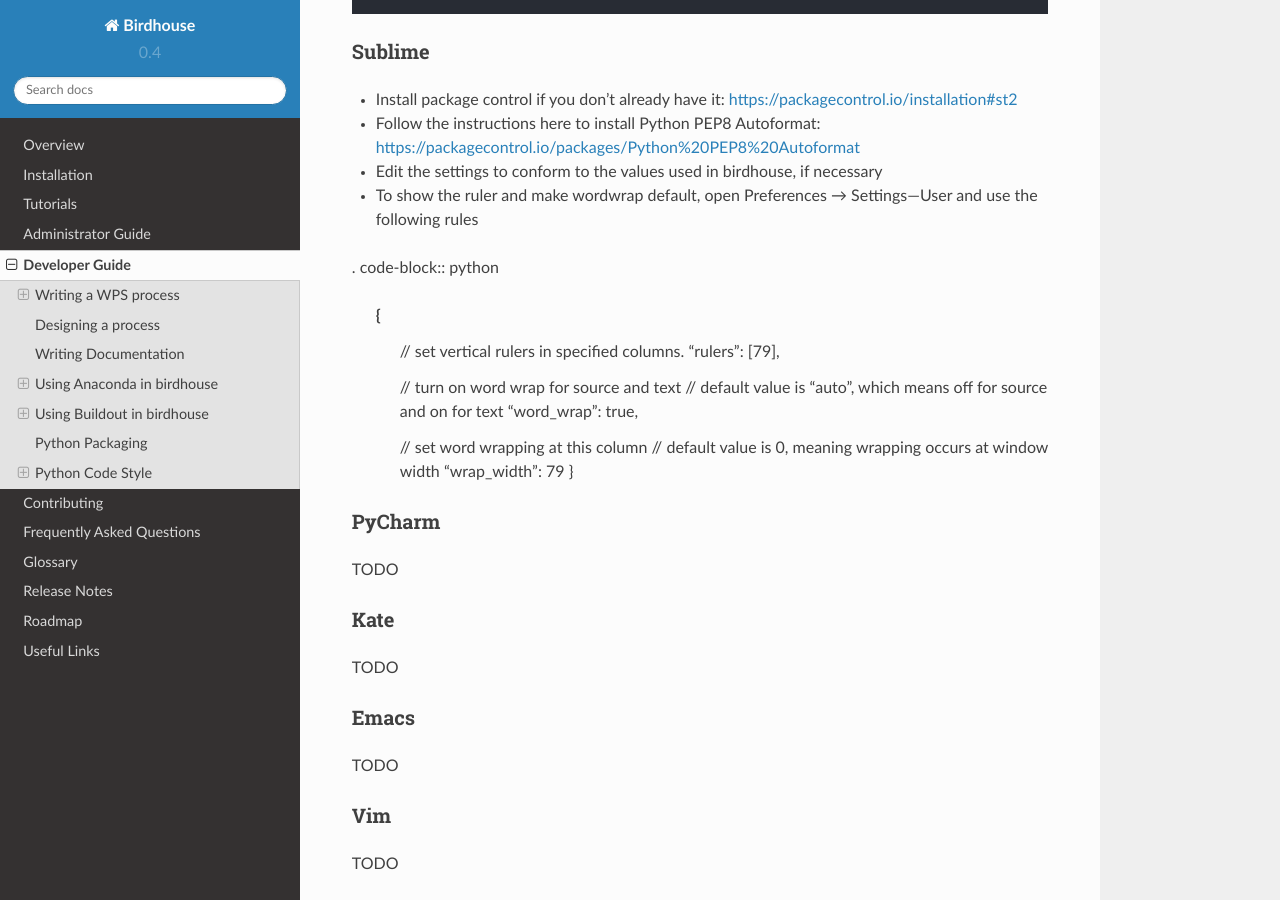
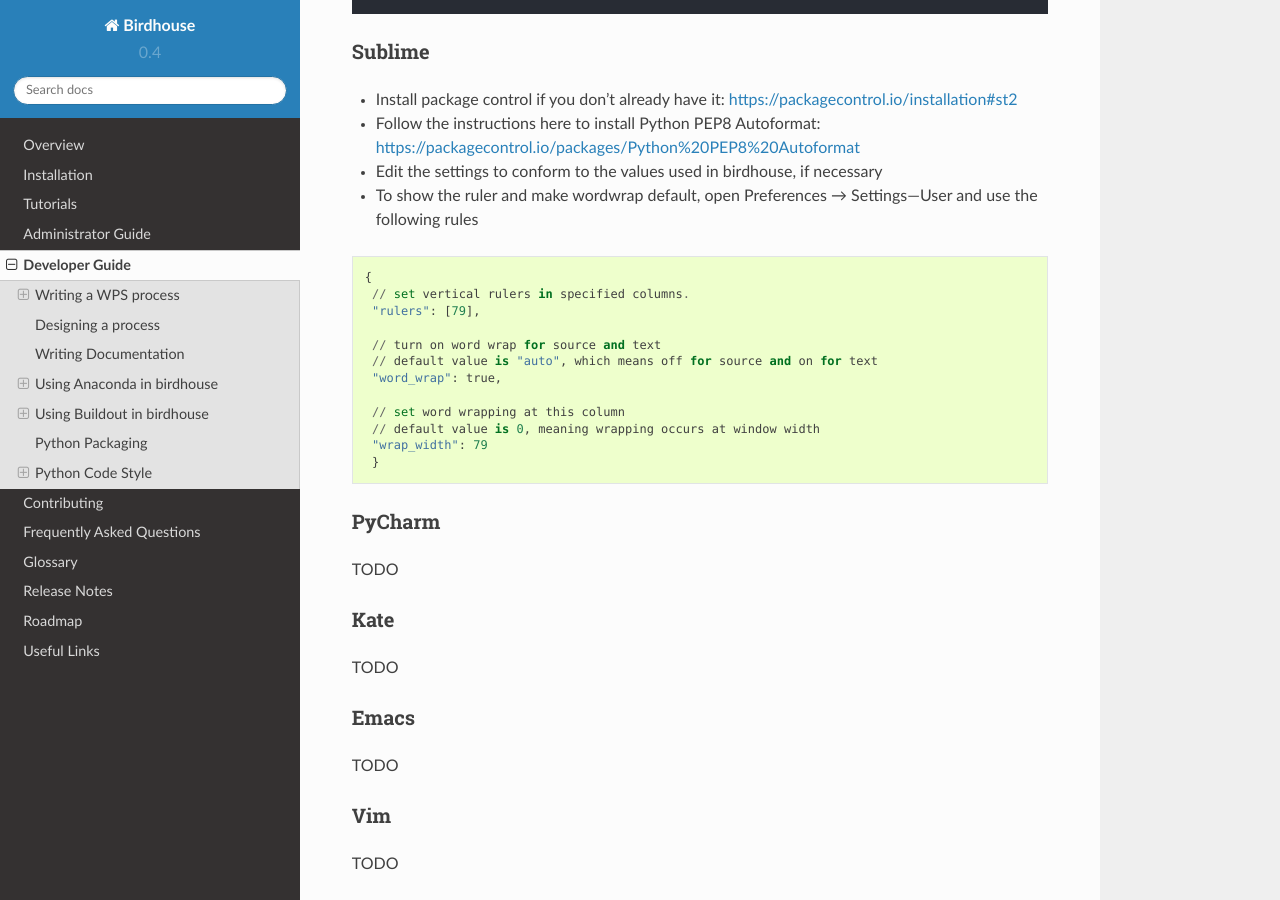
Before and after one commit to bird-house/birdhouse-docs, a Sphinx documentation site: the page built from docs/source/dev_guide.rst, in a window 1280 px wide and 900 px high, scrolled down 12816 px. Built offline with Sphinx 7.4.7 and the Read the Docs theme 2.0.0, drawn with Linux system fonts in a browser that asks for light colours.

Commit message:
fixed code-block

```diff
--- a/docs/source/dev_guide.rst
+++ b/docs/source/dev_guide.rst
@@ -440,7 +440,7 @@
 * Edit the settings to conform to the values used in birdhouse, if necessary
 * To show the ruler and make wordwrap default, open Preferences → Settings—User and use the following rules
 
-. code-block:: python
+.. code-block:: python
 
    {
     // set vertical rulers in specified columns.
```
